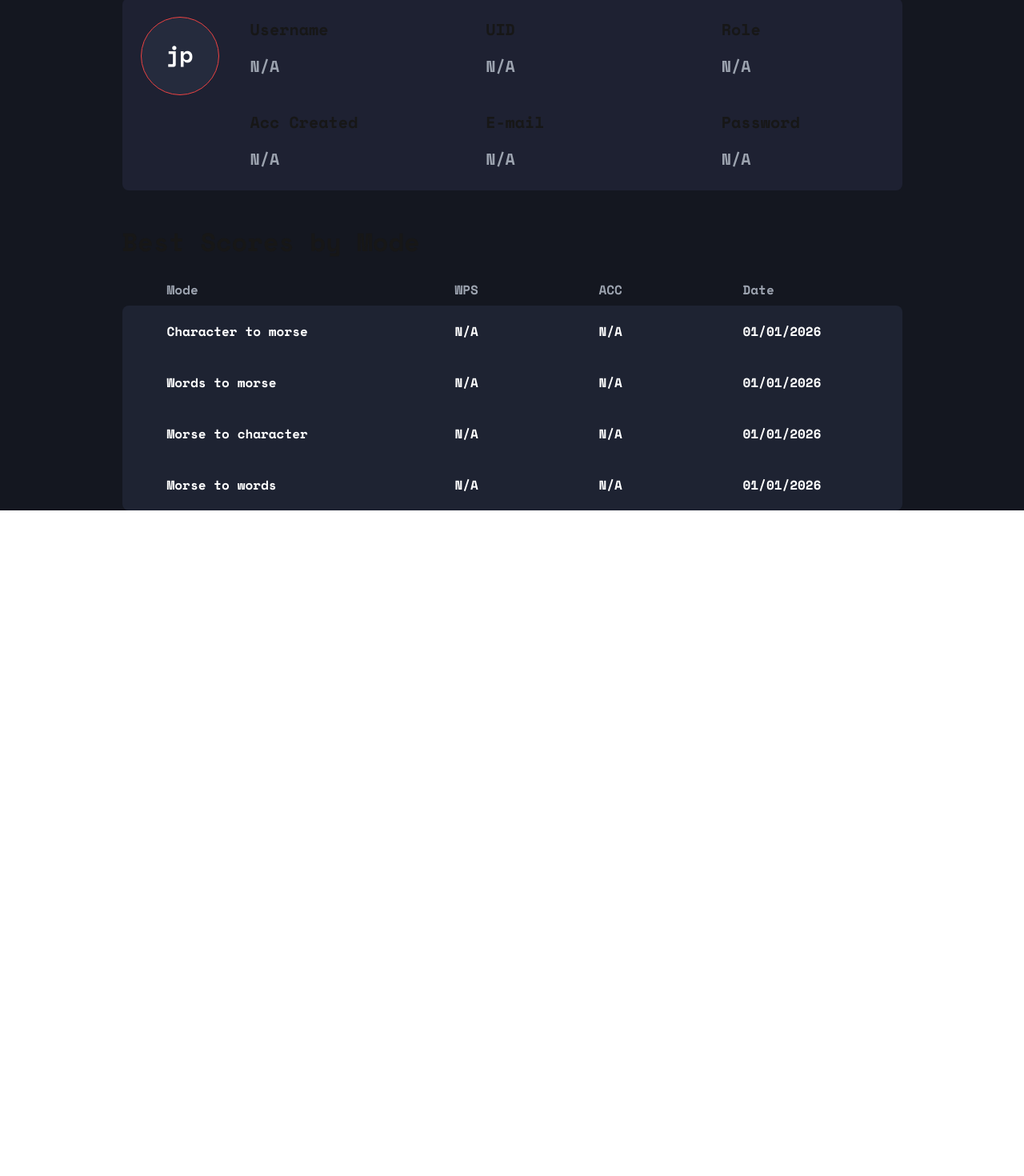
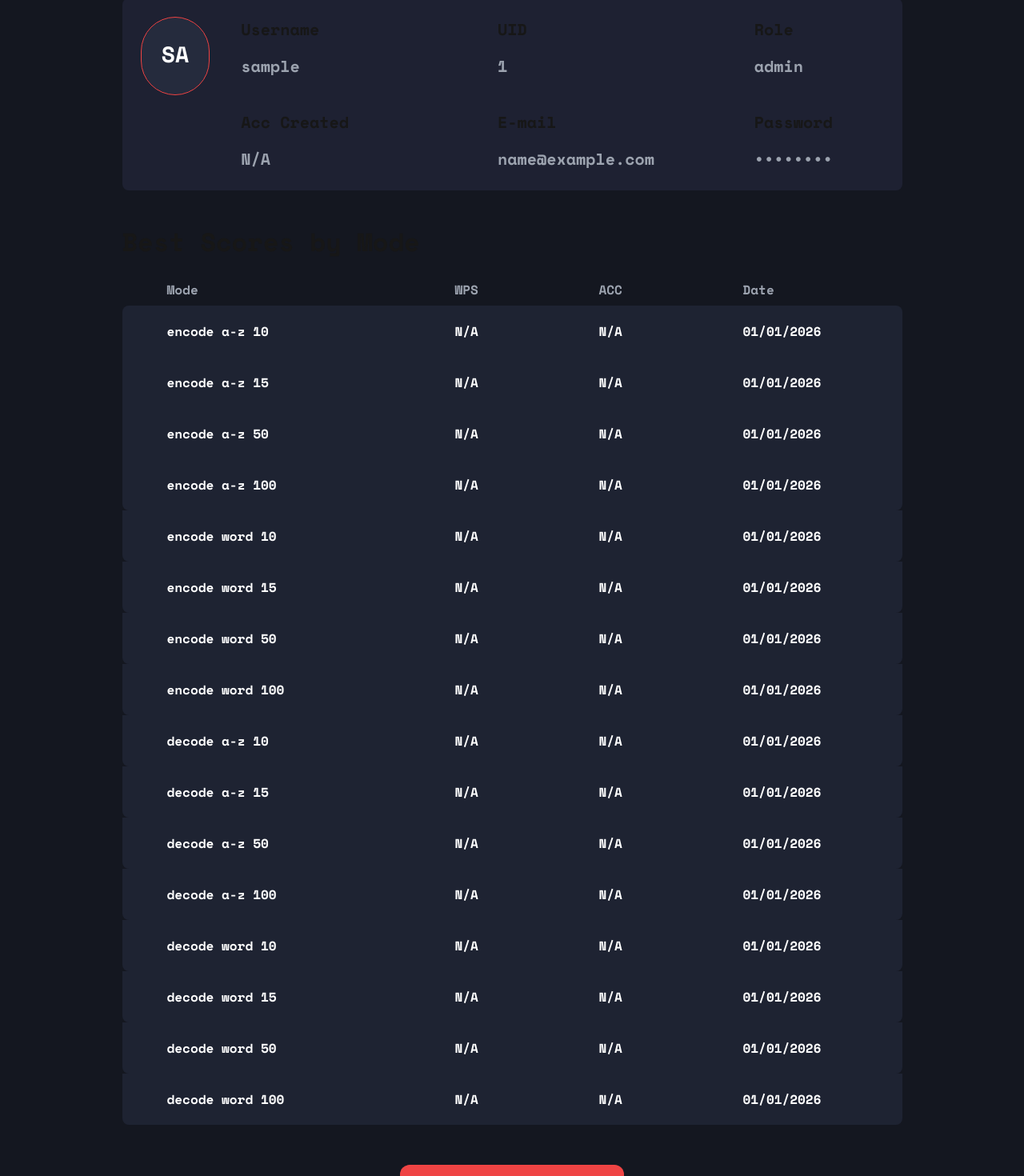
Before and after one commit to Pangkeek/morsecode, a Next.js app in the folder client/: page /profile in a window 1280 px wide. Shown: the part 171-1641 px from the top of the page at 80% size. Before the commit the page ends 809 px from the top, so only its background shows below. Built offline with nearby package versions, Linux system fonts and the light colour scheme; sample sign-in values are in the browser's storage.

Commit message:
little auth and fix

```diff
--- a/client/src/app/(main)/leaderboard/page.js
+++ b/client/src/app/(main)/leaderboard/page.js
@@ -10,42 +10,80 @@ const spmono = Space_Mono({
 
 export default function Leaderboard() {
   const [selectedMode, setSelectedMode] = useState('character');
+  const [mode, setMode] = useState('decode');
+  const [type, setType] = useState('a-z');
+  const [length, setLength] = useState('10');
 
   return (
     <div className="">
-      <div className="flex justify-evenly py-10">
+      <div className="flex justify-center items-center py-14">
+        <div
+          className={`${spmono.className} font-bold w-[705px] h-[65px] bg-[#1E2332] rounded-xl flex items-center justify-between`}
+        >
           <button
-          onClick={() => setSelectedMode('character')}
-          className={`${spmono.className} font-bold px-4 py-2 rounded transition-colors ${
-            selectedMode === 'character' ? 'text-[#EF4444]' : 'text-[#9CA3AF] hover:text-white'
+            onClick={() => setMode("decode")}
+            className={`pl-10 pr-4 py-4 transition-colors duration-300 ${
+              mode === "decode"
+                ? "text-[#EF4444]"
+                : "text-[#9CA3AF] hover:text-white"
             }`}
           >
-          Character to morse
+            decode
           </button>
+
           <button
-          onClick={() => setSelectedMode('words')}
-          className={`${spmono.className} font-bold px-4 py-2 rounded transition-colors ${
-            selectedMode === 'words' ? 'text-[#EF4444]' : 'text-[#9CA3AF] hover:text-white'
+            onClick={() => setMode("encode")}
+            className={`px-4 py-4 transition-colors duration-300 ${
+              mode === "encode"
+                ? "text-[#EF4444]"
+                : "text-[#9CA3AF] hover:text-white"
             }`}
           >
-          Words to morse
+            encode
           </button>
+
+          <p className="text-[#9CA3AF]">|</p>
+
           <button
-          onClick={() => setSelectedMode('morseChar')}
-          className={`${spmono.className} font-bold px-4 py-2 rounded transition-colors ${
-            selectedMode === 'morseChar' ? 'text-[#EF4444]' : 'text-[#9CA3AF] hover:text-white'
+            onClick={() => setType("a-z")}
+            className={`px-4 py-4 transition-colors duration-300 ${
+              type === "a-z"
+                ? "text-[#EF4444]"
+                : "text-[#9CA3AF] hover:text-white"
             }`}
           >
-          Morse to character
+            a-z
           </button>
+
           <button
-          onClick={() => setSelectedMode('morseWords')}
-          className={`${spmono.className} font-bold px-4 py-2 rounded transition-colors ${
-            selectedMode === 'morseWords' ? 'text-[#EF4444]' : 'text-[#9CA3AF] hover:text-white'
+            onClick={() => setType("word")}
+            className={`px-4 py-4 transition-colors duration-300 ${
+              type === "word"
+                ? "text-[#EF4444]"
+                : "text-[#9CA3AF] hover:text-white"
             }`}
           >
-          Morse to words
+            word
           </button>
+
+          <p className="text-[#9CA3AF]">|</p>
+
+          <div className="flex">
+            {["10", "15", "50", "100"].map((len) => (
+              <button
+                key={len}
+                onClick={() => setLength(len)}
+                className={`px-4 py-4 transition-colors duration-300 ${
+                  length === len
+                    ? "text-[#EF4444]"
+                    : "text-[#9CA3AF] hover:text-white"
+                } ${len === "100" ? "pr-10" : ""}`}
+              >
+                {len}
+              </button>
+            ))}
+          </div>
+        </div>
       </div>
       <div className="flex">
         <div className="w-[300px] h-[520px] bg-[#1E2332] rounded-xl">
--- a/client/src/app/(main)/profile/page.js
+++ b/client/src/app/(main)/profile/page.js
@@ -1,57 +1,74 @@
 "use client";
 
-import React, { useState, useEffect } from 'react';
-import { Space_Mono } from 'next/font/google';
-import Image from 'next/image';
+import React, { useState, useEffect } from "react";
+import { Space_Mono } from "next/font/google";
+import Image from "next/image";
+import { useAuth } from "@/contexts/AuthContext";
 
 const spmono = Space_Mono({
-  subsets: ['latin'],
-  weight: ['400', '700'],
+  subsets: ["latin"],
+  weight: ["400", "700"],
 });
 
 export default function Profile() {
+  const { user, logout } = useAuth();
+
+  const handleLogout = () => {
+    logout();
+  };
+
   return (
     <div>
-        <div className={`flex w-[975px] bg-[#1E2132] rounded-lg mt-10 mb-10 p-6 ${spmono.className} font-bold`}>
+      <div
+        className={`flex w-[975px] bg-[#1E2132] rounded-lg mt-10 mb-10 p-6 ${spmono.className} font-bold`}
+      >
         <div
           className={`${spmono.className} w-24 h-24 bg-[#252B3D] rounded-full flex items-center justify-center font-bold text-[28px] text-white outline outline-[#EF4444]`}
         >
-            <p className="mb-1">jp</p>
+          <p className="mb-1">
+            {user?.username ? user.username.slice(0, 2).toUpperCase() : 'JP'}
+          </p>
         </div>
-          <div className='text-[20px] ml-10'>
-            <div className='grid grid-cols-3 gap-4 gap-x-40'>
+        <div className="text-[20px] ml-10">
+          <div className="grid grid-cols-3 gap-4 gap-x-40">
             <div>Username</div>
             <div>UID</div>
             <div>Role</div>
-              <div className="text-[#9CA3AF]">N/A</div>
-              <div className="text-[#9CA3AF]">N/A</div>
-              <div className="text-[#9CA3AF]">N/A</div>
+            <div className="text-[#9CA3AF]">{user?.username || 'N/A'}</div>
+            <div className="text-[#9CA3AF]">{user?.id || 'N/A'}</div>
+            <div className="text-[#9CA3AF]">{user?.role || 'User'}</div>
           </div>
-            <div className='grid grid-cols-3 gap-4 gap-x-40 mt-10'>
+          <div className="grid grid-cols-3 gap-4 gap-x-40 mt-10">
             <div>Acc Created</div>
             <div>E-mail</div>
             <div>Password</div>
-              <div className="text-[#9CA3AF]">N/A</div>
-              <div className="text-[#9CA3AF]">N/A</div>
-              <div className="text-[#9CA3AF]">N/A</div>
+            <div className="text-[#9CA3AF]">{user?.createdAt ? new Date(user.createdAt).toLocaleDateString() : 'N/A'}</div>
+            <div className="text-[#9CA3AF]">{user?.email || 'N/A'}</div>
+            <div className="text-[#9CA3AF]">••••••••</div>
           </div>
         </div>
       </div>
-        <h1 className={`${spmono.className} text-[32px] space-mono font-bold`}>Best Scores by Mode</h1>
-        <div className={`grid grid-cols-[400px_180px_180px_180px] px-4 mb-2 ${spmono.className} font-bold text-[#9CA3AF] pt-6`}>
-            <div className='ml-10'>Mode</div>
+      <h1 className={`${spmono.className} text-[32px] space-mono font-bold`}>
+        Best Scores by Mode
+      </h1>
+      <div
+        className={`grid grid-cols-[400px_180px_180px_180px] px-4 mb-2 ${spmono.className} font-bold text-[#9CA3AF] pt-6`}
+      >
+        <div className="ml-10">Mode</div>
         <div>WPS</div>
         <div>ACC</div>
         <div>Date</div>
       </div>
-        <div className={`flex flex-col ${spmono.className} font-bold text-[#9CA3AF]`}>
+      <div
+        className={`flex flex-col ${spmono.className} font-bold text-[#9CA3AF]`}
+      >
         <div
           className={`grid grid-cols-[400px_180px_180px_180px]
                   px-4
                   h-16
                  items-center bg-[#1E2332] text-white rounded-t-lg`}
         >
-                <div className="pl-10">Character to morse</div>
+          <div className="pl-10">encode a-z 10</div>
           <div>N/A</div>
           <div>N/A</div>
           <div>01/01/2026</div>
@@ -62,7 +79,7 @@ export default function Profile() {
                   h-16
                  items-center bg-[#1E2332] text-white`}
         >
-                <div className="pl-10">Words to morse</div>
+          <div className="pl-10">encode a-z 15</div>
           <div>N/A</div>
           <div>N/A</div>
           <div>01/01/2026</div>
@@ -73,7 +90,7 @@ export default function Profile() {
                   h-16
                  items-center bg-[#1E2332] text-white`}
         >
-                <div className="pl-10">Morse to character</div>
+          <div className="pl-10">encode a-z 50</div>
           <div>N/A</div>
           <div>N/A</div>
           <div>01/01/2026</div>
@@ -84,12 +101,152 @@ export default function Profile() {
                   h-16
                  items-center bg-[#1E2332] text-white rounded-b-lg`}
         >
-                <div className="pl-10">Morse to words</div>
+          <div className="pl-10">encode a-z 100</div>
+          <div>N/A</div>
+          <div>N/A</div>
+          <div>01/01/2026</div>
+        </div>
+        <div
+          className={`grid grid-cols-[400px_180px_180px_180px]
+                  px-4
+                  h-16
+                 items-center bg-[#1E2332] text-white rounded-b-lg`}
+        >
+          <div className="pl-10">encode word 10</div>
+          <div>N/A</div>
+          <div>N/A</div>
+          <div>01/01/2026</div>
+        </div>
+        <div
+          className={`grid grid-cols-[400px_180px_180px_180px]
+                  px-4
+                  h-16
+                 items-center bg-[#1E2332] text-white rounded-b-lg`}
+        >
+          <div className="pl-10">encode word 15</div>
+          <div>N/A</div>
+          <div>N/A</div>
+          <div>01/01/2026</div>
+        </div>
+        <div
+          className={`grid grid-cols-[400px_180px_180px_180px]
+                  px-4
+                  h-16
+                 items-center bg-[#1E2332] text-white rounded-b-lg`}
+        >
+          <div className="pl-10">encode word 50</div>
+          <div>N/A</div>
+          <div>N/A</div>
+          <div>01/01/2026</div>
+        </div>
+        <div
+          className={`grid grid-cols-[400px_180px_180px_180px]
+                  px-4
+                  h-16
+                 items-center bg-[#1E2332] text-white rounded-b-lg`}
+        >
+          <div className="pl-10">encode word 100</div>
+          <div>N/A</div>
+          <div>N/A</div>
+          <div>01/01/2026</div>
+        </div>
+        <div
+          className={`grid grid-cols-[400px_180px_180px_180px]
+                  px-4
+                  h-16
+                 items-center bg-[#1E2332] text-white rounded-b-lg`}
+        >
+          <div className="pl-10">decode a-z 10</div>
+          <div>N/A</div>
+          <div>N/A</div>
+          <div>01/01/2026</div>
+        </div>
+        <div
+          className={`grid grid-cols-[400px_180px_180px_180px]
+                  px-4
+                  h-16
+                 items-center bg-[#1E2332] text-white rounded-b-lg`}
+        >
+          <div className="pl-10">decode a-z 15</div>
+          <div>N/A</div>
+          <div>N/A</div>
+          <div>01/01/2026</div>
+        </div>
+        <div
+          className={`grid grid-cols-[400px_180px_180px_180px]
+                  px-4
+                  h-16
+                 items-center bg-[#1E2332] text-white rounded-b-lg`}
+        >
+          <div className="pl-10">decode a-z 50</div>
+          <div>N/A</div>
+          <div>N/A</div>
+          <div>01/01/2026</div>
+        </div>
+        <div
+          className={`grid grid-cols-[400px_180px_180px_180px]
+                  px-4
+                  h-16
+                 items-center bg-[#1E2332] text-white rounded-b-lg`}
+        >
+          <div className="pl-10">decode a-z 100</div>
+          <div>N/A</div>
+          <div>N/A</div>
+          <div>01/01/2026</div>
+        </div>
+        <div
+          className={`grid grid-cols-[400px_180px_180px_180px]
+                  px-4
+                  h-16
+                 items-center bg-[#1E2332] text-white rounded-b-lg`}
+        >
+          <div className="pl-10">decode word 10</div>
+          <div>N/A</div>
+          <div>N/A</div>
+          <div>01/01/2026</div>
+        </div>
+        <div
+          className={`grid grid-cols-[400px_180px_180px_180px]
+                  px-4
+                  h-16
+                 items-center bg-[#1E2332] text-white rounded-b-lg`}
+        >
+          <div className="pl-10">decode word 15</div>
+          <div>N/A</div>
+          <div>N/A</div>
+          <div>01/01/2026</div>
+        </div>
+        <div
+          className={`grid grid-cols-[400px_180px_180px_180px]
+                  px-4
+                  h-16
+                 items-center bg-[#1E2332] text-white rounded-b-lg`}
+        >
+          <div className="pl-10">decode word 50</div>
+          <div>N/A</div>
+          <div>N/A</div>
+          <div>01/01/2026</div>
+        </div>
+        <div
+          className={`grid grid-cols-[400px_180px_180px_180px]
+                  px-4
+                  h-16
+                 items-center bg-[#1E2332] text-white rounded-b-lg`}
+        >
+          <div className="pl-10">decode word 100</div>
           <div>N/A</div>
           <div>N/A</div>
           <div>01/01/2026</div>
         </div>
       </div>
+      <div className="flex justify-center">
+        <button
+          onClick={handleLogout}
+          className={`${spmono.className} font-bold text-white text-[32px] w-70 h-20 bg-[#EF4444] rounded-xl mt-[50px] transition-all duration-300 hover:bg-white hover:text-[#EF4444] hover:scale-105 disabled:opacity-50 disabled:cursor-not-allowed`}
+        >
+          Log out
+        </button>
+      </div>
     </div>
   );
 }
```
Also changed, not shown: client/src/app/(auth)/login/page.js (+64 -3 lines), client/src/app/(main)/layout.js (+6 -1 lines), client/src/contexts/AuthContext.js (+9 -6 lines), client/src/app/(main)/page.js (indentation only). Lines whose indentation alone changed are shown as unchanged.
